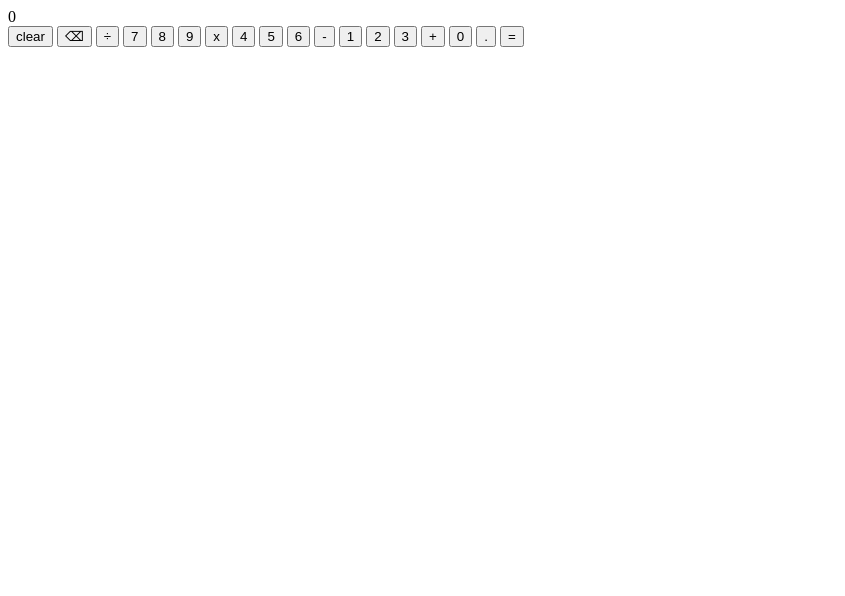
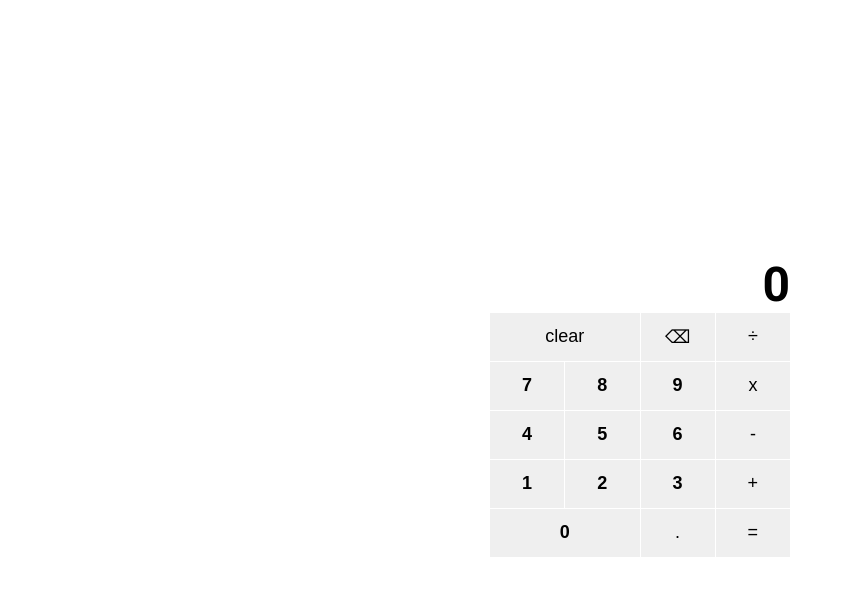
Before and after one commit to evorition/calculator, a plain HTML site: page index.html in a window 1280 px wide. Shown: the whole page, without its empty margins (0-845 px from the left). Drawn offline with Linux system fonts and the light colour scheme.

Commit message:
Add styling

```diff
--- a/index.html
+++ b/index.html
@@ -14,6 +14,7 @@
   <div id="main">
     <div id="history"></div>
     <div id="current">0</div>
+    <div id="buttons">
       <button id="clear">clear</button>
       <button id="backspace">⌫</button>
       <button class="operator" value="/">÷</button>
@@ -29,9 +30,10 @@
       <button class="number" value="2">2</button>
       <button class="number" value="3">3</button>
       <button class="operator" value="+">+</button>
-    <button class="number" value="0">0</button>
+      <button class="number" id="zero" value="0">0</button>
       <button id="decimal">.</button>
       <button id="equals" value="=">=</button>
+    </div>
   </div>
 </body>
 
--- a/static/script.js
+++ b/static/script.js
@@ -28,6 +28,9 @@ function getNumber(value) {
   if (currentDisplay.textContent === "0" || reset) {
     currentDisplay.textContent = "";
     reset = false;
+  }
+  if (currentDisplay.textContent.length === 10) {
+    return;
   }
   currentDisplay.textContent += value;
 }
--- a/static/style.css
+++ b/static/style.css
@@ -0,0 +1,51 @@
+@import url('https://fonts.googleapis.com/css2?family=Roboto:wght@400;700&display=swap');
+
+body {
+  height: 100vh;
+  margin: 0;
+  font-family: 'Roboto', sans-serif;
+  display: flex;
+  justify-content: center;
+  align-items: center;
+}
+
+button {
+  height: 48px;
+  border: none;
+  font-size: 18px;
+}
+
+#main {
+  width: 300px;
+}
+
+#history {
+  min-height: 12px;
+  height: auto;
+  text-align: right;
+}
+
+#current {
+  word-wrap: break-word;
+  font-weight: 700;
+  font-size: 48px;
+  text-align: right;
+}
+
+#buttons {
+  display: grid;
+  grid-template-columns: repeat(4, 1fr);
+  gap: 1px;
+}
+
+#clear {
+  grid-column: span 2;
+}
+
+#zero {
+  grid-column: span 2;
+}
+
+.number {
+  font-weight: 700;
+}
```
Lines whose indentation alone changed are shown as unchanged.
